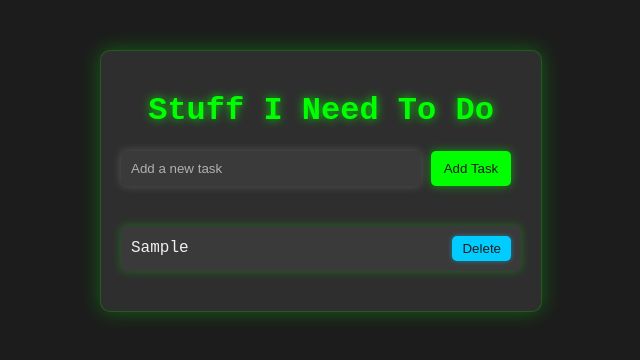
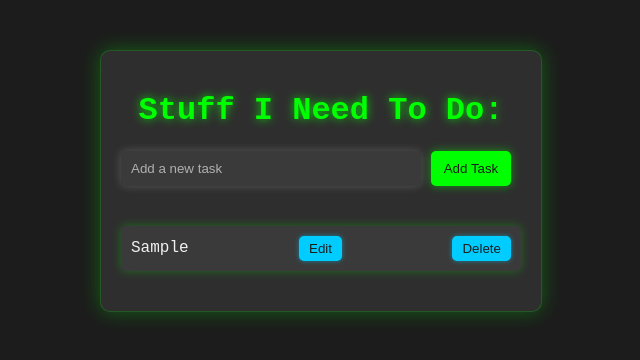
Before and after one commit to bradfiller64/todo-list, a React (Create React App) app: page / in a window 1280 px wide. Both pictures are taken after typing "Sample" into the empty fields and a click on the button "Add Task". Shown: the top 360 px of the page, without its empty margins (319-959 px from the left). Built offline with nearby package versions, Linux system fonts and the light colour scheme.

Commit message:
Edit function

```diff
--- a/src/components/ToDoList.js
+++ b/src/components/ToDoList.js
@@ -4,12 +4,28 @@ import './ToDoList.css';
 const ToDoList = () => {
     const [tasks, setTasks] = useState([]);
     const [taskInput, setTaskInput] = useState('');
+    const [editTask, setEditTask] = useState(null);
 
     const handleAddTask = () => {
         if (taskInput.trim() !== '') {
-            setTasks([...tasks, taskInput]);
+            if (editTask !== null) {
+                // Update task
+                const updatedTasks = tasks.map((task, index) =>
+                    index === editTask ? taskInput : task
+                );
+                setTasks(updatedTasks);
+                setEditTask(null);
+            } else {
+                // Add new task
+                setTasks([...tasks, taskInput]);
+            }
             setTaskInput('');
         }
+    };
+
+    const handleEditTask = (index) => {
+        setTaskInput(tasks[index]); // Populate input with the task to edit
+        setEditTask(index); // Store the index of the task being edited
     };
 
     const handleDeleteTask = (index) => {
@@ -19,7 +35,7 @@ const ToDoList = () => {
 
     return (
         <div className="todo-list">
-            <h1>Stuff I Need To Do</h1>
+            <h1>Stuff I Need To Do:</h1>
             <div className="input-container">
                 <input
                     type="text"
@@ -27,12 +43,15 @@ const ToDoList = () => {
                     value={taskInput}
                     onChange={(e) => setTaskInput(e.target.value)}
                 />
-                <button className="add-button" onClick={handleAddTask}>Add Task</button>
+                <button className="add-button" onClick={handleAddTask}>
+                    {editTask !== null ? 'Update Task' : 'Add Task'}
+                </button>
             </div>
             <ul>
                 {tasks.map((task, index) => (
                     <li key={index}>
                         {task}
+                        <button onClick={() => handleEditTask(index)}>Edit</button>
                         <button onClick={() => handleDeleteTask(index)}>Delete</button>
                     </li>
                 ))}
```
